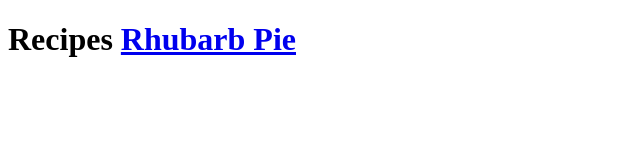
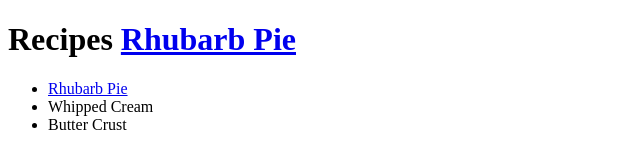
Before and after one commit to blueph8/odin-recipes, a plain HTML site: page index.html in a window 1280 px wide. Shown: the whole page, without its empty margins (0-640 px from the left). Drawn offline with Linux system fonts and the light colour scheme.

Commit message:
Edited index.html

```diff
--- a/index.html
+++ b/index.html
@@ -5,6 +5,11 @@
             Recipes
             <a href="recipes/rhubarb-pie.html">Rhubarb Pie</a>
         </h1>
+        <ul>
+            <li><a href="recipes/rhubarb-pie.html">Rhubarb Pie</a></li>
+            <li>Whipped Cream</li>
+            <li>Butter Crust</li>
+        </ul>
     </head>
 
 </html>
```
